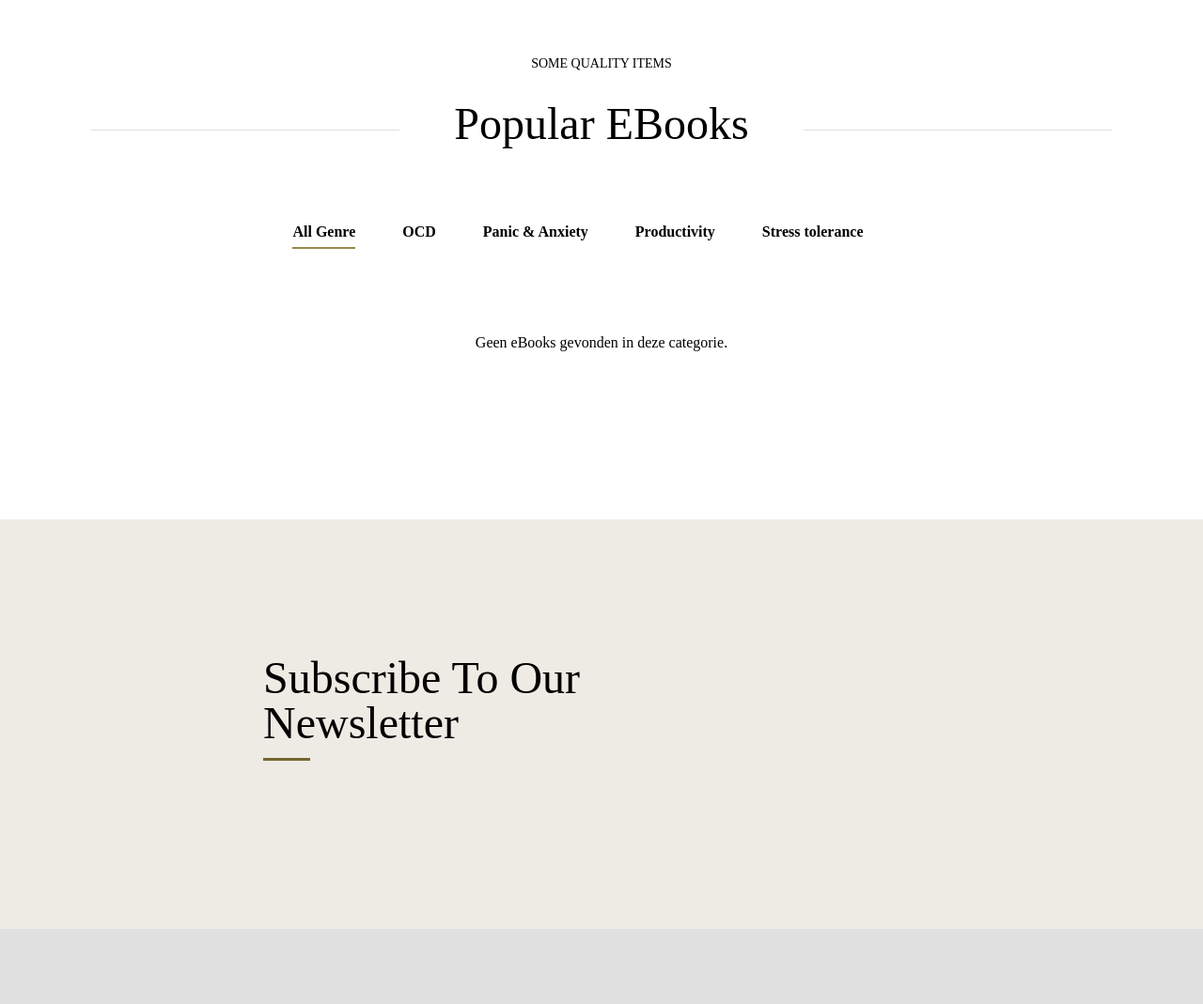
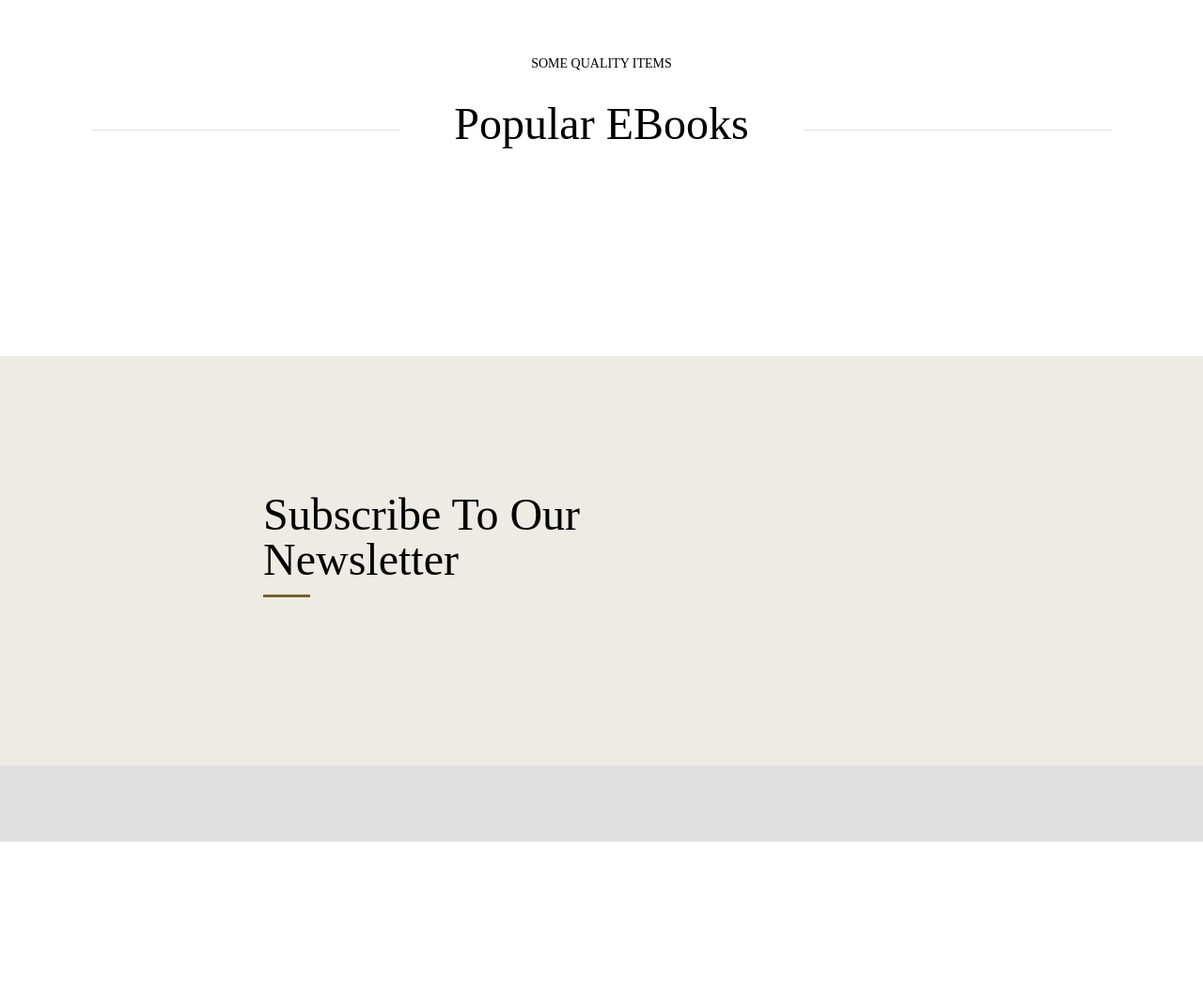
Before and after one commit to FaheerHakim/eBookStore, a PHP site: page /home.php in a window 1280 px wide. Shown: the part 870-1939 px from the top of the page at 94% size. After the commit the page ends 1766 px from the top, so only its background shows below. Run offline with PHP 8.4, Linux system fonts and the light colour scheme; data that the repository does not hold is empty; some libraries are stand-ins or nearby versions; some web fonts are replaced.

Commit message:
Refactor ebook display logic: remove category tabs and AJAX filtering scripts for improved simplicity

```diff
--- a/home.php
+++ b/home.php
@@ -320,38 +320,14 @@ if ($is_admin && isset($_POST['delete_ebook_id'])) {
 						<h2 class="section-title">Popular eBooks</h2>
 					</div>
 
-					<ul class="tabs">
-						<?php
-						$categories = [
-							'all' => 'All Genre',
-							'OCD' => 'OCD',
-							'Panic & Anxiety' => 'Panic & Anxiety',
-							'Productivity' => 'Productivity',
-							'Stress tolerance' => 'Stress tolerance'
-						];
-						$active_cat = isset($_GET['cat']) ? $_GET['cat'] : 'all';
-						foreach ($categories as $cat_key => $cat_label): ?>
-							<li class="tab<?php if($active_cat === $cat_key) echo ' active'; ?>">
-								<a href="#" class="cat-tab-link" data-cat="<?= htmlspecialchars($cat_key) ?>"><?= htmlspecialchars($cat_label) ?></a>
-							</li>
-						<?php endforeach; ?>
-					</ul>
+
 
 					<div class="tab-content">
 						<div id="all-genre" data-tab-content class="active">
 							<div class="row" id="ebooks-list">
 							<?php
-							$cat_filter = isset($_GET['cat']) ? $_GET['cat'] : 'all';
-							if ($cat_filter === 'all') {
-								$stmt = $db->query('SELECT * FROM ebooks ORDER BY id DESC LIMIT 10');
-							} else {
-								$stmt = $db->prepare('SELECT * FROM ebooks WHERE category = ? ORDER BY id DESC LIMIT 10');
-								$stmt->execute([$cat_filter]);
-							}
+							$stmt = $db->query('SELECT * FROM ebooks ORDER BY id DESC LIMIT 10');
 							$ebooks = $stmt->fetchAll(PDO::FETCH_ASSOC);
-							if (empty($ebooks)) {
-								echo '<div class="col-12 text-center py-4">Geen eBooks gevonden in deze categorie.</div>';
-							}
 							foreach ($ebooks as $ebook): ?>
 								<div class="col-md-3">
 								   <div class="product-item">
@@ -428,27 +404,6 @@ if ($is_admin && isset($_POST['delete_ebook_id'])) {
 	</section>
 
 	</footer>
-		<script>
-		// AJAX filtering voor ebooks per categorie
-		document.addEventListener('DOMContentLoaded', function() {
-			const tabLinks = document.querySelectorAll('.cat-tab-link');
-			const ebooksList = document.getElementById('ebooks-list');
-			const isAdmin = <?= $is_admin ? '1' : '0' ?>;
-			tabLinks.forEach(function(link) {
-				link.addEventListener('click', function(e) {
-					e.preventDefault();
-					tabLinks.forEach(l => l.parentElement.classList.remove('active'));
-					link.parentElement.classList.add('active');
-					const cat = link.getAttribute('data-cat');
-					fetch('ajax/filter_ebooks.php?cat=' + encodeURIComponent(cat) + '&admin=' + isAdmin)
-						.then(res => res.text())
-						.then(html => {
-							ebooksList.innerHTML = html;
-						});
-				});
-			});
-		});
-		</script>
 
 
 		<script src="js/jquery-1.11.0.min.js"></script>
@@ -458,19 +413,6 @@ if ($is_admin && isset($_POST['delete_ebook_id'])) {
 		<script src="js/plugins.js"></script>
 		<script src="js/script.js"></script>
 
-		<script>
-		// Scroll automatisch naar #popular-books na filteren, maar alleen als er een categorie is gekozen
-		document.addEventListener('DOMContentLoaded', function() {
-			const urlParams = new URLSearchParams(window.location.search);
-			if(urlParams.has('cat')) {
-				const section = document.getElementById('popular-books');
-				if(section) {
-					section.scrollIntoView({behavior: 'smooth'});
-				}
-			}
-		});
-		</script>
-
 </body>
 
 </html>
```
